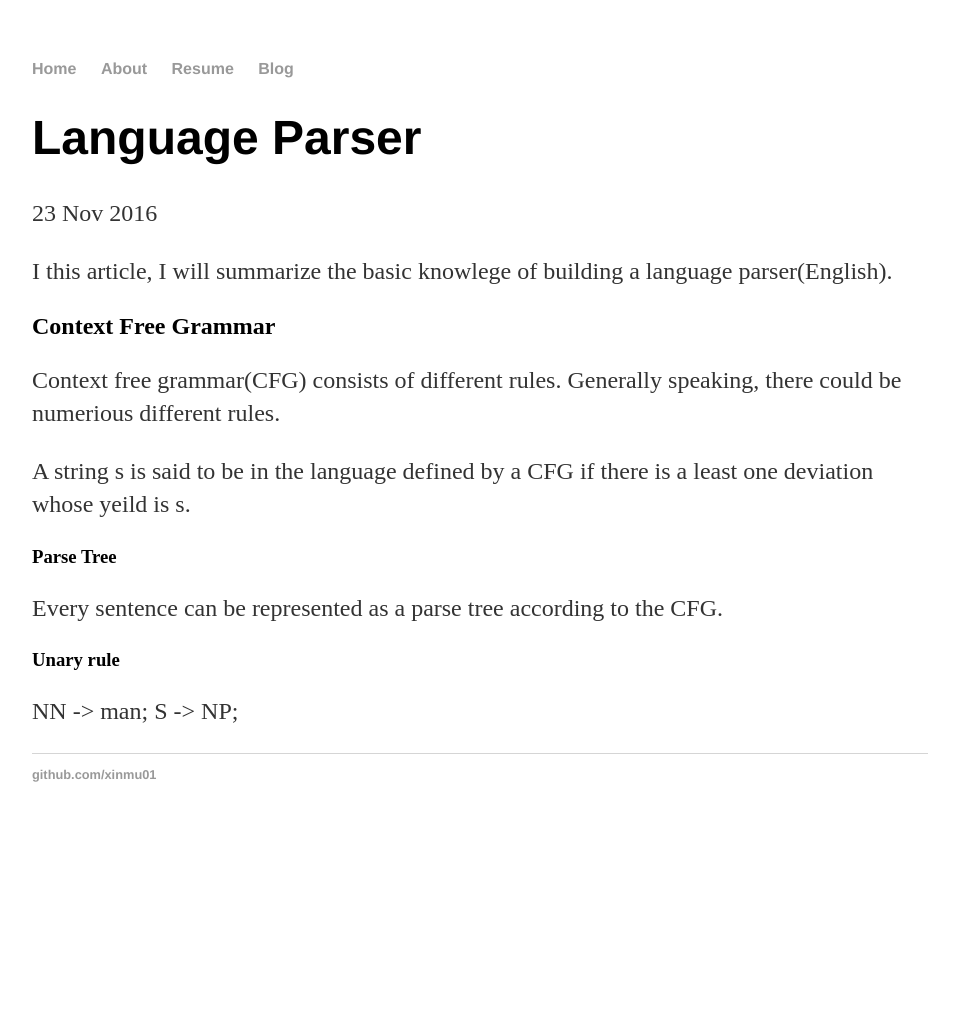
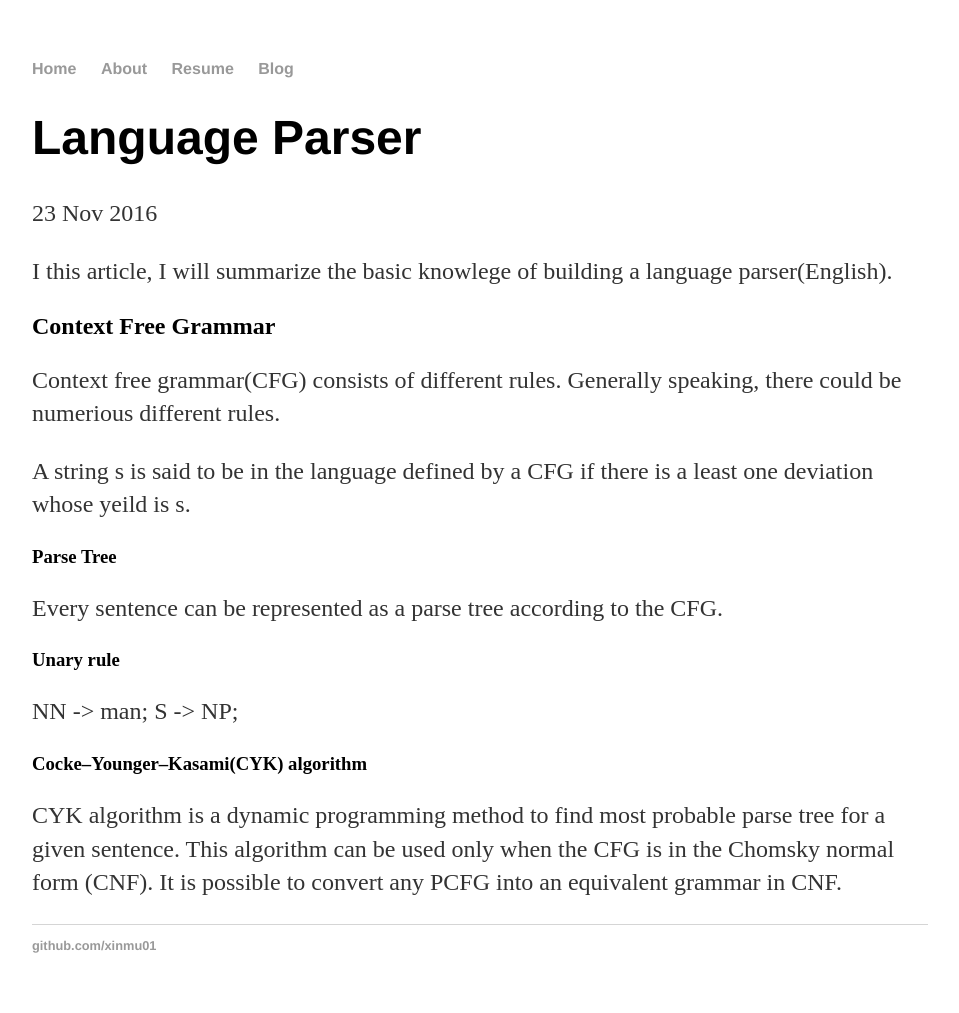
Before and after one commit to xinmu01/xinmu01.github.io, a Jekyll site: the page built from _posts/2016-11-23-Language Parser.markdown, in a window 1280 px wide. Shown: the whole page, without its empty margins (160-1119 px from the left). Built offline with Jekyll 4.4.1, drawn with Linux system fonts in a browser that asks for light colours; before the commit the page ends 900 px from its top, so only the background shows below that.

Commit message:
Update 2016-11-23-Language Parser.markdown

```diff
--- a/_posts/2016-11-23-Language Parser.markdown
+++ b/_posts/2016-11-23-Language Parser.markdown
@@ -17,3 +17,6 @@
 
 NN -> man;
 S -> NP;
+
+### Cocke–Younger–Kasami(CYK) algorithm
+CYK algorithm is a dynamic programming method to find most probable parse tree for a given sentence. This algorithm can be used only when the CFG is in the Chomsky normal form (CNF). It is possible to convert any PCFG into an equivalent grammar in CNF.
```
